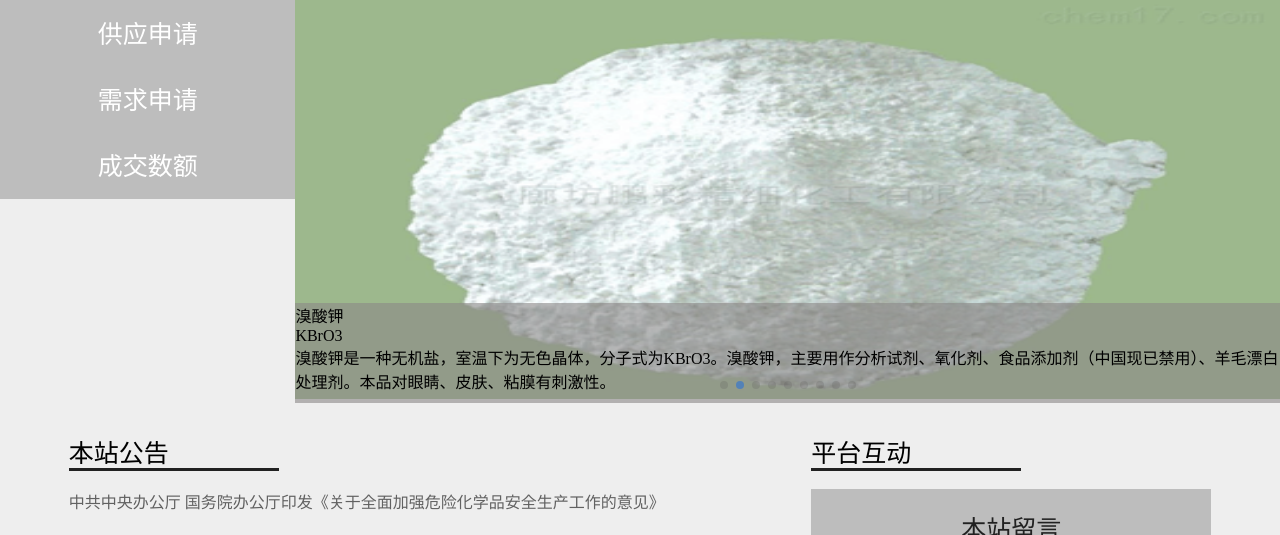
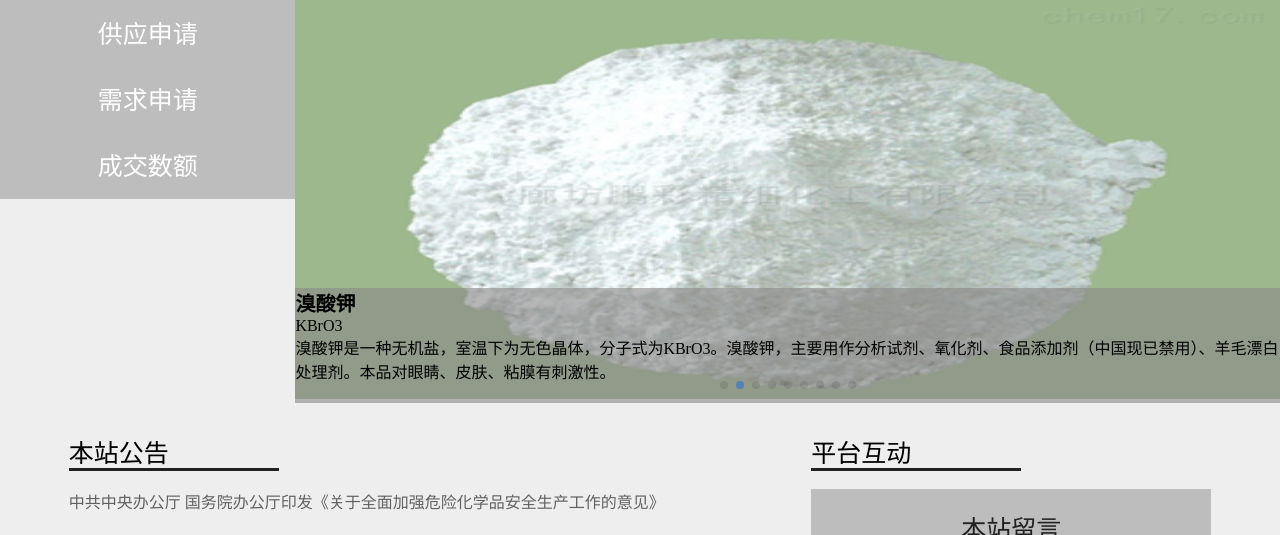
Before and after one commit to JHV000/JHV000.github.io, a plain HTML site: page chemistry/index.html in a window 1280 px wide. Shown: the part 231-766 px from the top of the page. Drawn offline with nearby package versions, Linux system fonts and the light colour scheme.

Commit message:
基本完成

```diff
--- a/chemistry/css/style.css
+++ b/chemistry/css/style.css
@@ -331,8 +331,12 @@ ul li {
 .c-intros {
   position: absolute;
   width: 100%;
-  height: 100px;
+  height: 115px;
   bottom: 0;
   z-index: 100;
   background: rgba(138, 135, 135, 0.6);
 }
+#c-name {
+  font-weight: 700;
+  font-size: 20px;
+}
--- a/chemistry/index.html
+++ b/chemistry/index.html
@@ -93,9 +93,9 @@
             <!-- 如果需要分页器 -->
             <div class="swiper-pagination"></div>
             <div class="c-intros">
-                <p id="c-name">name</p>
-                <p id="c-fenzishi">name</p>
-                <p id="c-intro">name</p>
+                <p id="c-name">正硅酸乙脂</p>
+                <p id="c-fenzishi">C8H20O4S i</p>
+                <p id="c-intro">正硅酸乙酯是无色液体，稍有气味。熔点 -77℃，沸点165~169℃。微溶于水，溶于乙醇、乙醚。在潮湿空气中逐渐混浊、静置后析出硅酸沉淀。无水分存在时稳定，蒸馏时不分解。能与乙醇和乙醚混溶，微溶于苯，几乎不溶于水，但能逐渐被水分解成氧化硅。易燃。</p>
             </div>
 
         </div>
@@ -225,6 +225,11 @@
         var name,fenzishi,intro;
         var xmlDoc = xml.responseXML;
         var x = xmlDoc.getElementsByTagName("thing");
+        if(num==10){
+            document.getElementById("c-name").innerHTML = '正硅酸乙脂';
+        document.getElementById("c-fenzishi").innerHTML = 'C8H20O4S i';
+        document.getElementById("c-intro").innerHTML = '正硅酸乙酯是无色液体，稍有气味。熔点 -77℃，沸点165~169℃。微溶于水，溶于乙醇、乙醚。在潮湿空气中逐渐混浊、静置后析出硅酸沉淀。无水分存在时稳定，蒸馏时不分解。能与乙醇和乙醚混溶，微溶于苯，几乎不溶于水，但能逐渐被水分解成氧化硅。易燃。';
+        }
         this.name =x[num-1].getElementsByTagName("name")[0].childNodes[0].nodeValue;
         this.fenzishi =x[num-1].getElementsByTagName("fenzishi")[0].childNodes[0].nodeValue;
         this.intro =x[num-1].getElementsByTagName("intro")[0].childNodes[0].nodeValue;
```
